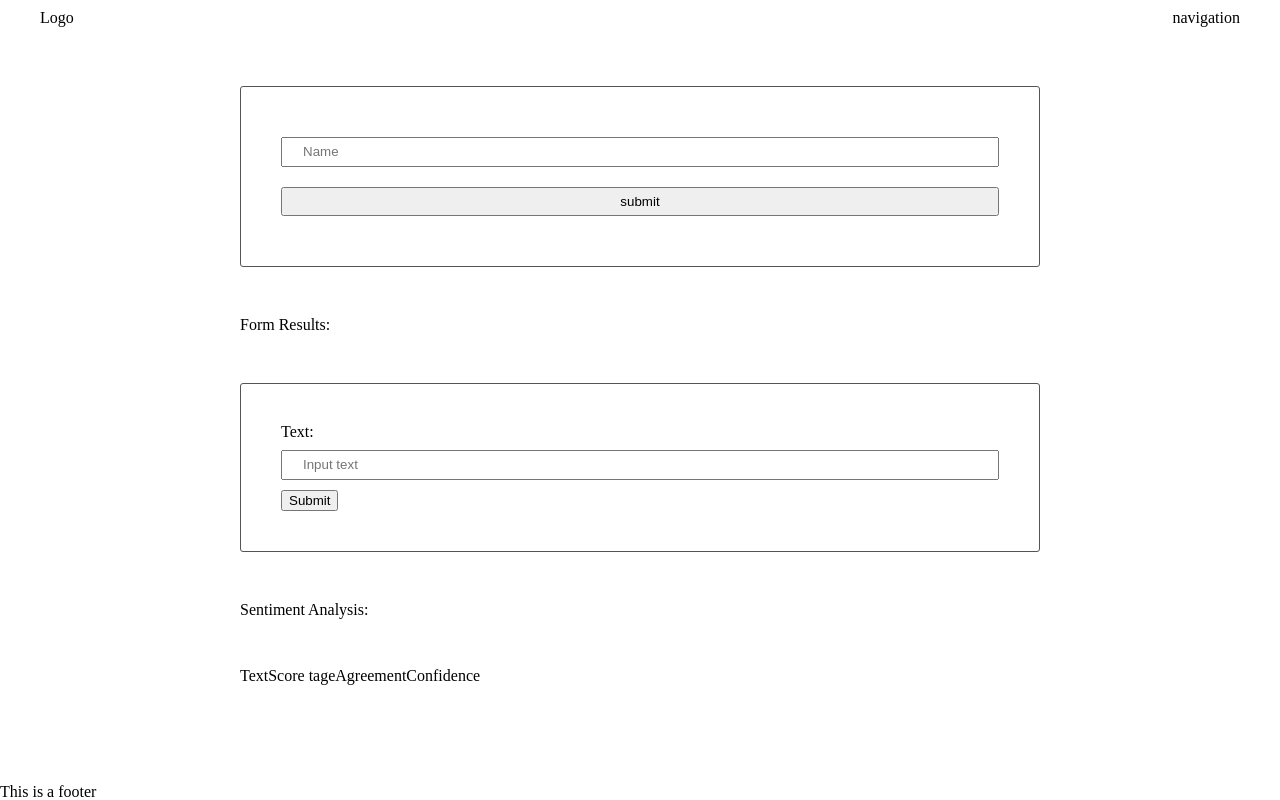
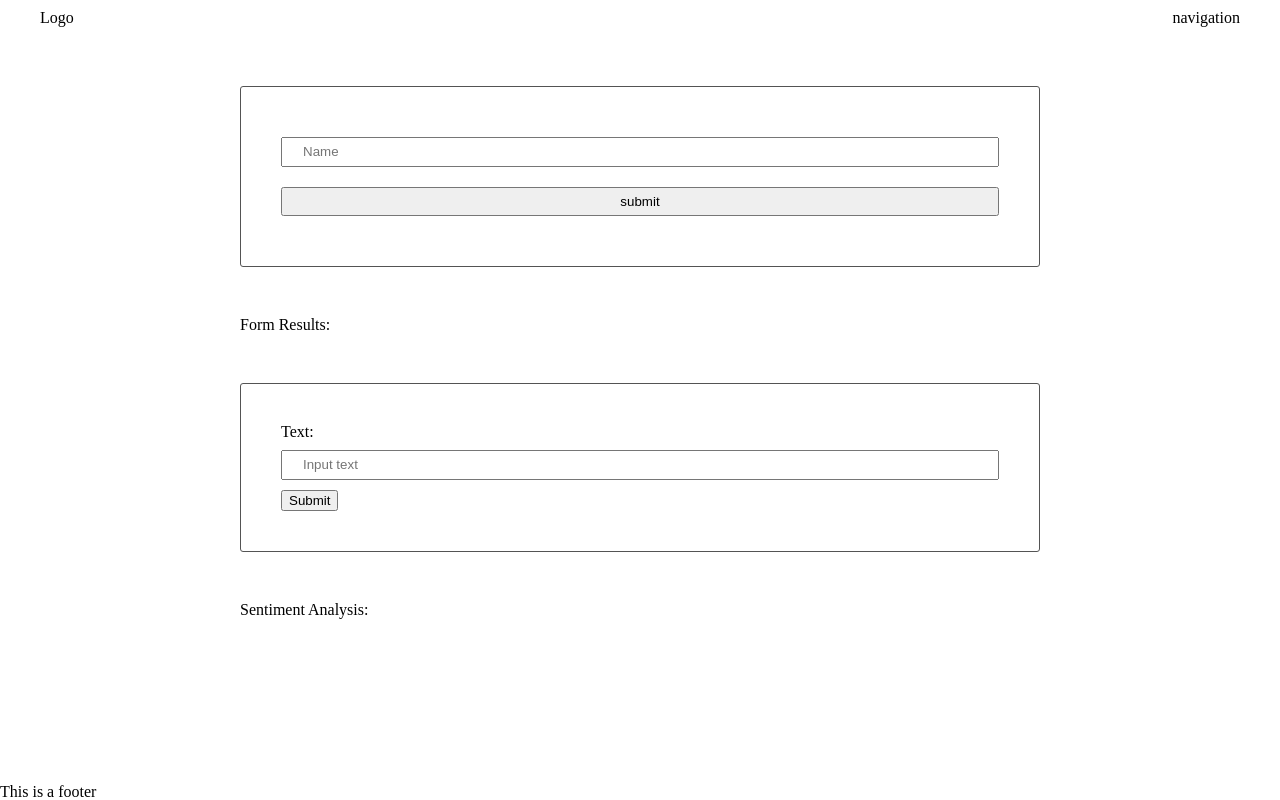
Before and after one commit to briansegs/evaluate-news-nlp, a website built with webpack: page src/client/views/index.html in a window 1280 px wide. Built offline with nearby package versions, Linux system fonts and the light colour scheme.

Commit message:
refactor: rm elements to be added by js

```diff
--- a/src/client/views/index.html
+++ b/src/client/views/index.html
@@ -40,19 +40,7 @@
                 <strong>Sentiment Analysis:</strong>
                 <div id="sentiment-results"></div>
             </section>
-            <section id="table">
-                <table>
-                    <thead>
-                        <tr>
-                            <th>Text</th>
-                            <th>Score tage</th>
-                            <th>Agreement</th>
-                            <th>Confidence</th>
-                        </tr>
-                    </thead>
-                    <tbody id=tbody></tbody>
-                </table>
-            </section>
+            <section id="table"></section>
         </main>
 
         <footer>
```
